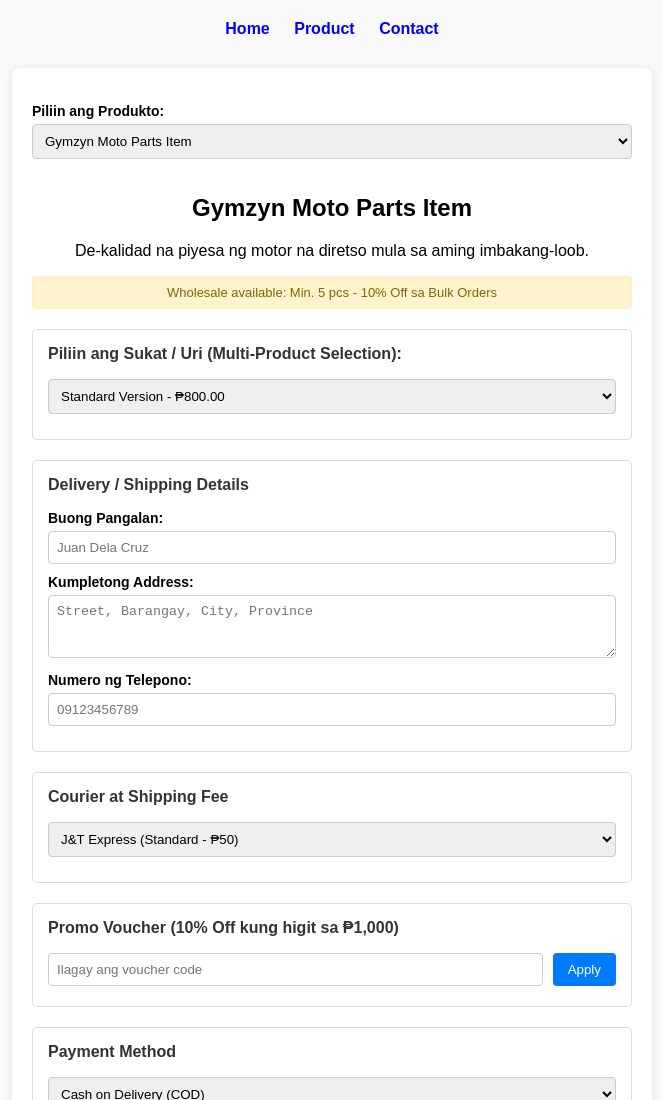
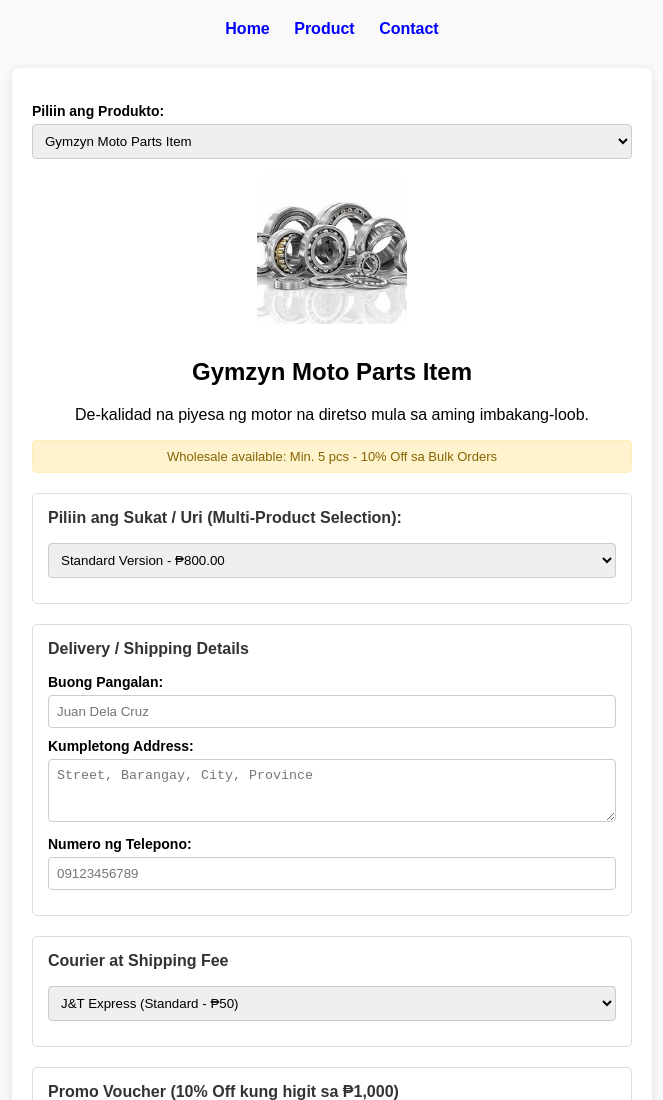
Before and after one commit to gemoijurilla-cloud/Gymzyn, a plain HTML site: page product.html in a window 1280 px wide. Shown: the top 1100 px of the page, without its empty margins (308-971 px from the left). Drawn offline with Linux system fonts and the light colour scheme.

Commit message:
product.html

```diff
--- a/product.html
+++ b/product.html
@@ -42,8 +42,10 @@
 
     <div class="container">
         <div class="product-info">
+            <!-- Image Tag para sa Produkto -->
+            <img id="display-image" src="" alt="Product Image" style="width: 150px; height: 150px; object-fit: cover; border-radius: 8px; margin-bottom: 10px; display: none;">
+
             <h2 id="display-title">Nag-loload ng Produkto...</h2>
-            <img id="display-image" src="" alt="Product Image" style="width: 150px; height: 150px; object-fit: cover; border-radius: 8px; margin-bottom: 10px; display: none;">
             <p id="display-desc">Sandali lamang habang kinukuha ang mga sukat at presyo.</p>
             <div id="display-wholesale" class="wholesale-badge"></div>
         </div>
@@ -119,7 +121,7 @@
         <a href="index.html" class="back-btn">&larr; Back to Home</a>
     </div>
 
-    <!-- Script na kumukuha ng data galing Admin Dashboard o GitHub products.json -->
+    <!-- JavaScript para sa pagbasa ng products.json at pagkalkula -->
     <script>
         let currentProductPrice = 0;
         let discountRate = 0;
@@ -142,7 +144,6 @@
         }
 
         function renderProductSelector() {
-        // Gumawa tayo ng dropdown para sa pagpili ng produkto kung wala pa
             let container = document.querySelector('.product-info');
 
             let selectProdHtml = `
@@ -155,7 +156,6 @@
             });
             selectProdHtml += `</select>`;
 
-        // I-insert sa ibabaw ng title kung gusto mo, o gamitin ang unang produkto muna
             if(!document.getElementById('product-select')) {
                 container.insertAdjacentHTML('afterbegin', selectProdHtml);
             }
@@ -174,6 +174,16 @@
             const productData = productsList[index];
             document.getElementById('display-title').textContent = productData.name;
             document.getElementById('display-desc').textContent = productData.desc;
+
+            // Pagpapakita ng image
+            const imgElem = document.getElementById('display-image');
+            if (productData.image) {
+                imgElem.src = productData.image;
+                imgElem.style.display = "inline-block";
+            } else {
+                imgElem.style.display = "none";
+            }
+
             activeVoucherCode = productData.voucher || "DISCOUNT10";
 
             const wholesaleElem = document.getElementById('display-wholesale');
@@ -196,8 +206,6 @@
             });
             computeTotal();
         }
-
-    loadProductData();
 
         function updatePrice() {
             const varSelect = document.getElementById('product-variation');
@@ -250,8 +258,12 @@
             document.getElementById('discount-display').textContent = discountAmount.toFixed(2);
             document.getElementById('shipping-display').textContent = shippingFee.toFixed(2);
             document.getElementById('total-display').textContent = finalTotal.toFixed(2);
+        }
 
-            // Function para sa Add to Cart button
+        // Simulan ang pag-load ng data pagbukas ng pahina
+        loadProductData();
+
+        // Add to Cart Event Listener
         document.querySelector('.btn-cart').addEventListener('click', function() {
             const varSelect = document.getElementById('product-variation');
             const selectedText = varSelect.options[varSelect.selectedIndex].text;
@@ -263,7 +275,6 @@
                 return;
             }
 
-    // Halimbawa ng pag-save sa localStorage para sa Cart
             const cartItem = {
                 product: document.getElementById('display-title').textContent,
                 variation: selectedText,
@@ -279,9 +290,9 @@
             alert('Matagumpay na naidagdag sa Cart ang produkto!');
         });
 
-// Function para sa Buy / Checkout button
+        // Buy / Checkout Event Listener
         document.querySelector('form').addEventListener('submit', function(e) {
-    e.preventDefault(); // Pigilan ang pag-refresh ng page
+            e.preventDefault();
 
             const name = document.getElementById('name').value;
             const address = document.getElementById('address').value;
@@ -294,12 +305,8 @@
                 return;
             }
 
-    // Mensahe ng tagumpay o pagpapatuloy ng order
             alert(`Maraming salamat sa iyong order, ${name}!\n\nKabuuang Babayaran: ₱${totalAmount}\nPayment Method: ${paymentMethod.toUpperCase()}\n\nAng iyong order ay naisumite na!`);
-
-    // Dito mo rin pwedeng idagdag ang code para i-save sa database o i-redirect sa success page
         });
-        }
     </script>
 
 </body>
```
Lines whose indentation alone changed are shown as unchanged.
